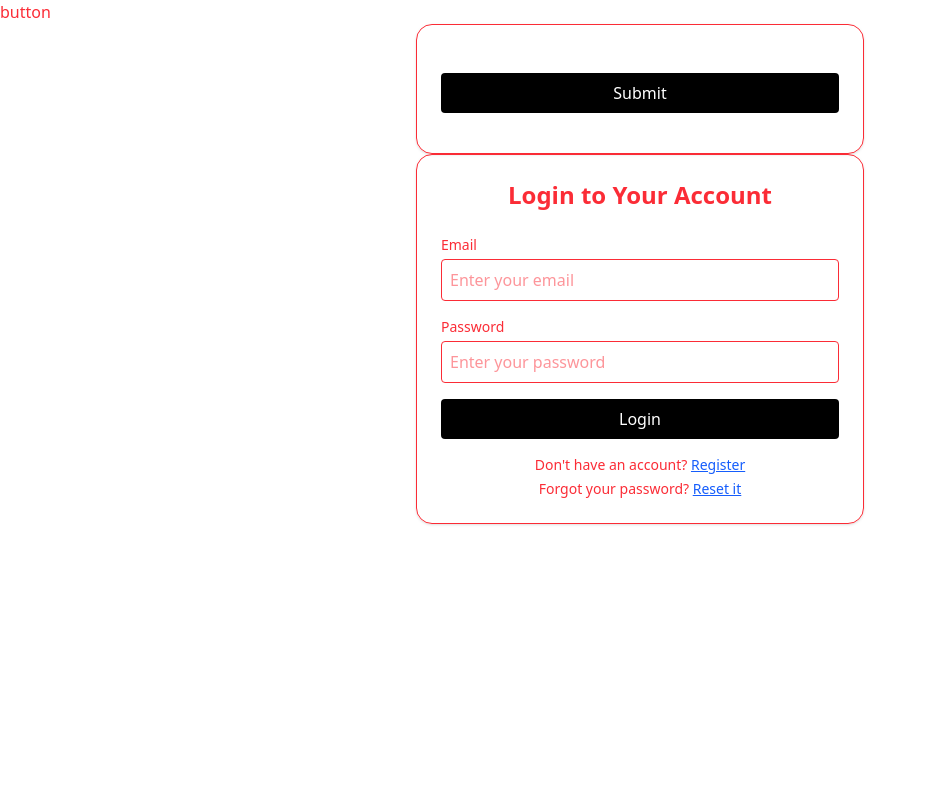
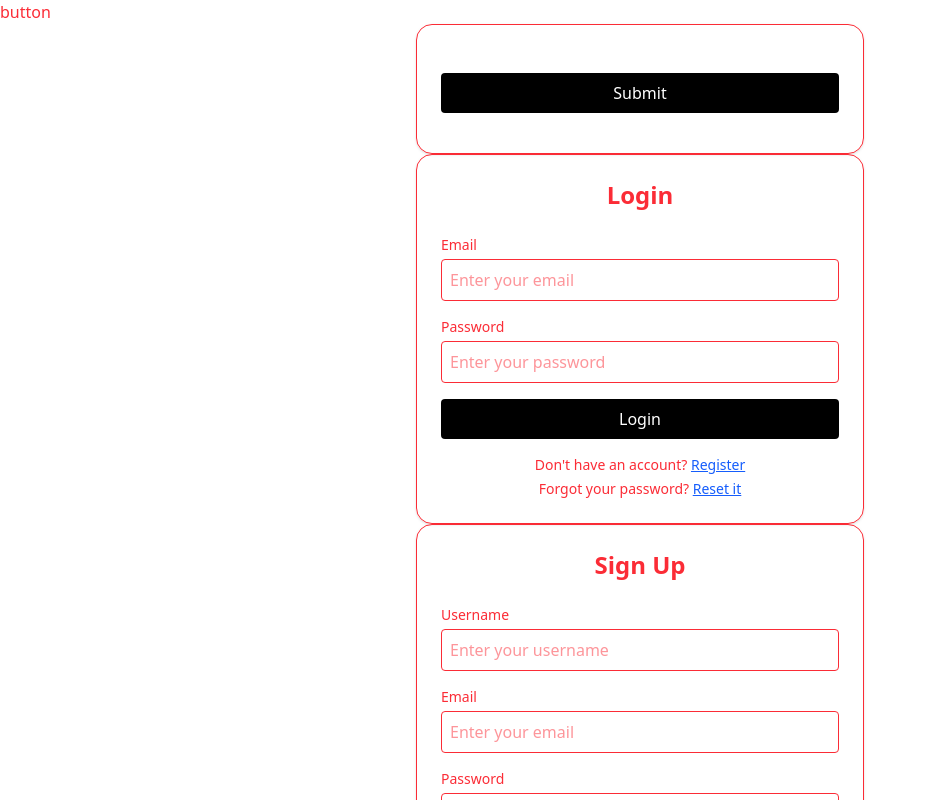
Before and after one commit to Project-ORDO/ordo-client, a React (Vite) app: page / in a window 1280 px wide. Shown: the top 800 px of the page, without its empty margins (0-926 px from the left). Built offline with nearby package versions, Linux system fonts and the light colour scheme.

Commit message:
feat: created the signup form

```diff
--- a/src/App.jsx
+++ b/src/App.jsx
@@ -1,6 +1,7 @@
 import React from 'react'
 import AuthForm from './components/Form'
 import LoginPage from './pages/user/Login'
+import SignupPage from './pages/user/Signup'
 
 const App = () => {
   return (
@@ -10,6 +11,7 @@ const App = () => {
       </div>
       <AuthForm />
       <LoginPage />
+      <SignupPage/>
     </div>
   )
 }
--- a/src/pages/user/Login.jsx
+++ b/src/pages/user/Login.jsx
@@ -10,7 +10,7 @@ const LoginPage = () => {
 
   return (
     <AuthForm
-      heading="Login to Your Account"
+      heading="Login"
       onSubmit={handleLogin}
       submitText="Login"
       fields={[
--- /dev/null
+++ b/src/pages/user/Signup.jsx
@@ -0,0 +1,51 @@
+import AuthForm from "../../components/Form";
+
+const SignupPage = () => {
+  const handleSignup = (data) => {
+    console.log("Signup Data:", data);
+    // You can add validation or API calls later here
+  };
+
+  return (
+    <AuthForm
+      heading="Sign Up"
+      onSubmit={handleSignup}
+      submitText="Sign Up"
+      fields={[
+        {
+          name: "username",
+          label: "Username",
+          placeholder: "Enter your username",
+          type: "text",
+        },
+        {
+          name: "email",
+          label: "Email",
+          placeholder: "Enter your email",
+          type: "email",
+        },
+        {
+          name: "password",
+          label: "Password",
+          placeholder: "Enter your password",
+          type: "password",
+        },
+        {
+          name: "confirmPassword",
+          label: "Confirm Password",
+          placeholder: "Re-enter your password",
+          type: "password",
+        },
+      ]}
+      extraLinks={[
+        {
+          label: "Already have an account?",
+          to: "/login",
+          text: "Login",
+        },
+      ]}
+    />
+  );
+};
+
+export default SignupPage;
```
